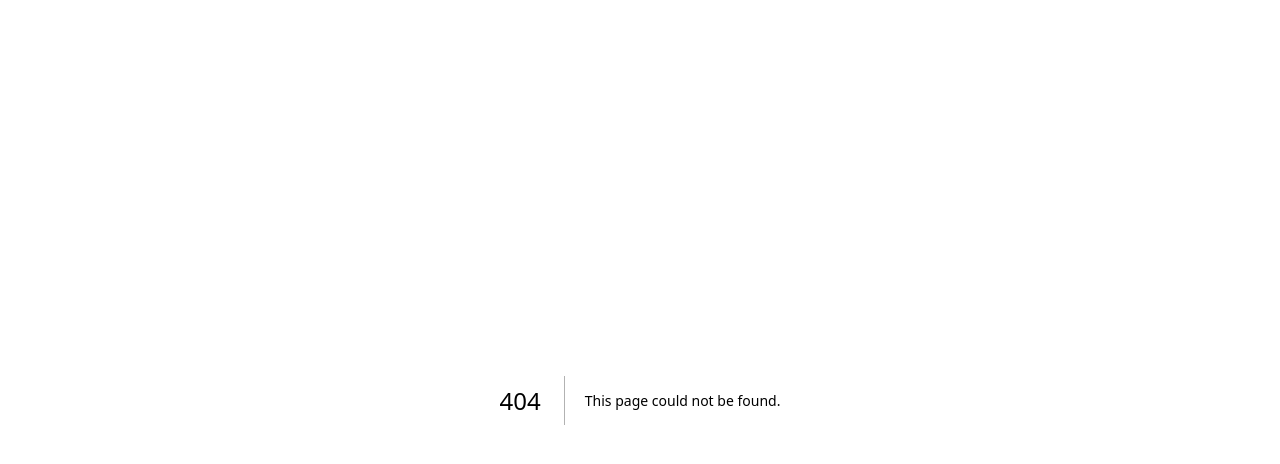
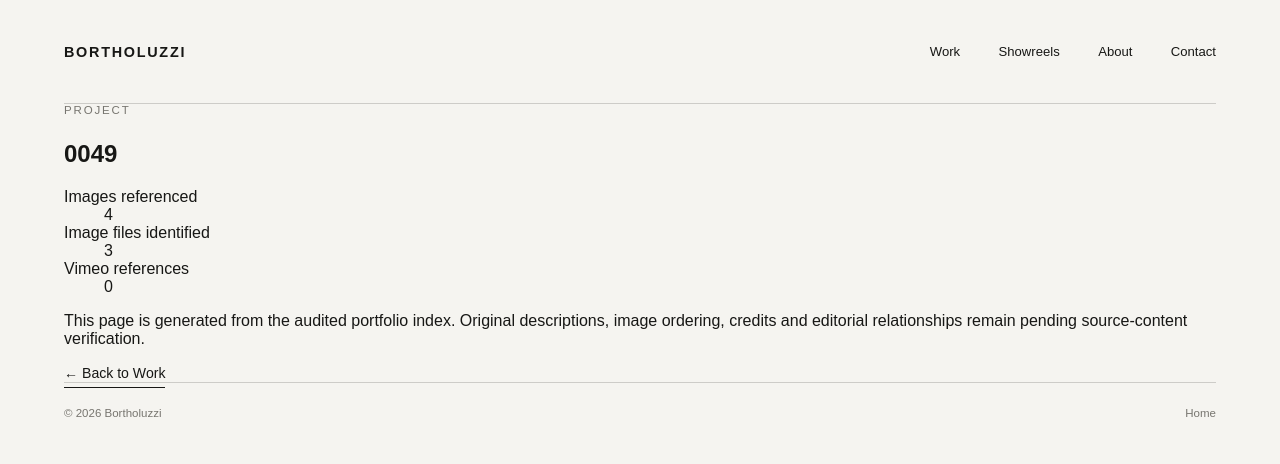
Before and after one commit to petmovy-ops/bortholuzzi-portfolio, a Next.js app: page /0049/ in a window 1280 px wide. Before the commit this address had no page. Shown: the top 464 px of the page. Built offline with nearby package versions, Linux system fonts and the light colour scheme.

Commit message:
feat: generate preserved portfolio routes

```diff
--- /dev/null
+++ b/src/app/[slug]/page.tsx
@@ -0,0 +1,86 @@
+import Link from "next/link";
+import { notFound } from "next/navigation";
+import type { Metadata } from "next";
+import { getEntry, portfolioEntries } from "@/data";
+
+export const dynamicParams = false;
+
+export function generateStaticParams() {
+  return portfolioEntries.map((entry) => ({ slug: entry.slug }));
+}
+
+export async function generateMetadata({ params }: { params: Promise<{ slug: string }> }): Promise<Metadata> {
+  const { slug } = await params;
+  const entry = getEntry(slug);
+  if (!entry) return {};
+  return {
+    title: entry.title,
+    alternates: { canonical: entry.canonicalUrl },
+    openGraph: { title: entry.title, url: entry.canonicalUrl, type: "article" }
+  };
+}
+
+export default async function ArchiveEntryPage({ params }: { params: Promise<{ slug: string }> }) {
+  const { slug } = await params;
+  const entry = getEntry(slug);
+  if (!entry) notFound();
+
+  return (
+    <main className="site-shell">
+      <header className="site-header">
+        <Link className="wordmark" href="/">BORTHOLUZZI</Link>
+        <nav className="primary-nav" aria-label="Main navigation">
+          <Link href="/work/">Work</Link>
+          <Link href="/showreel2016/">Showreels</Link>
+          <Link href="/about/">About</Link>
+          <Link href="/contact/">Contact</Link>
+        </nav>
+      </header>
+      <article className="detail-page">
+        <p className="eyebrow">{entry.type.replaceAll("_", " ")}</p>
+        <h1>{entry.title}</h1>
+        {entry.type === "showreel" && entry.vimeoIds.length > 0 ? (
+          <div className="video-stack">
+            {entry.vimeoIds.map((id) => (
+              <div className="video-frame" key={id}>
+                <iframe
+                  src={`https://player.vimeo.com/video/${encodeURIComponent(id)}`}
+                  title={`${entry.title} — Vimeo video`}
+                  allow="autoplay; fullscreen; picture-in-picture"
+                  allowFullScreen
+                  loading="lazy"
+                />
+              </div>
+            ))}
+          </div>
+        ) : null}
+        <dl className="archive-facts">
+          <div><dt>Images referenced</dt><dd>{entry.imageReferences}</dd></div>
+          <div><dt>Image files identified</dt><dd>{entry.uniqueImageFiles}</dd></div>
+          <div><dt>Vimeo references</dt><dd>{entry.vimeoIds.length}</dd></div>
+        </dl>
+        {entry.type === "project" && entry.vimeoIds.length > 0 ? (
+          <div className="video-stack">
+            {entry.vimeoIds.map((id) => (
+              <div className="video-frame" key={id}>
+                <iframe
+                  src={`https://player.vimeo.com/video/${encodeURIComponent(id)}`}
+                  title={`${entry.title} — Vimeo video`}
+                  allow="autoplay; fullscreen; picture-in-picture"
+                  allowFullScreen
+                  loading="lazy"
+                />
+              </div>
+            ))}
+          </div>
+        ) : null}
+        <p className="archive-note">
+          This page is generated from the audited portfolio index. Original descriptions, image ordering,
+          credits and editorial relationships remain pending source-content verification.
+        </p>
+        <Link className="text-link" href="/work/">← Back to Work</Link>
+      </article>
+      <footer className="site-footer"><span>© {new Date().getFullYear()} Bortholuzzi</span><Link href="/">Home</Link></footer>
+    </main>
+  );
+}
```
